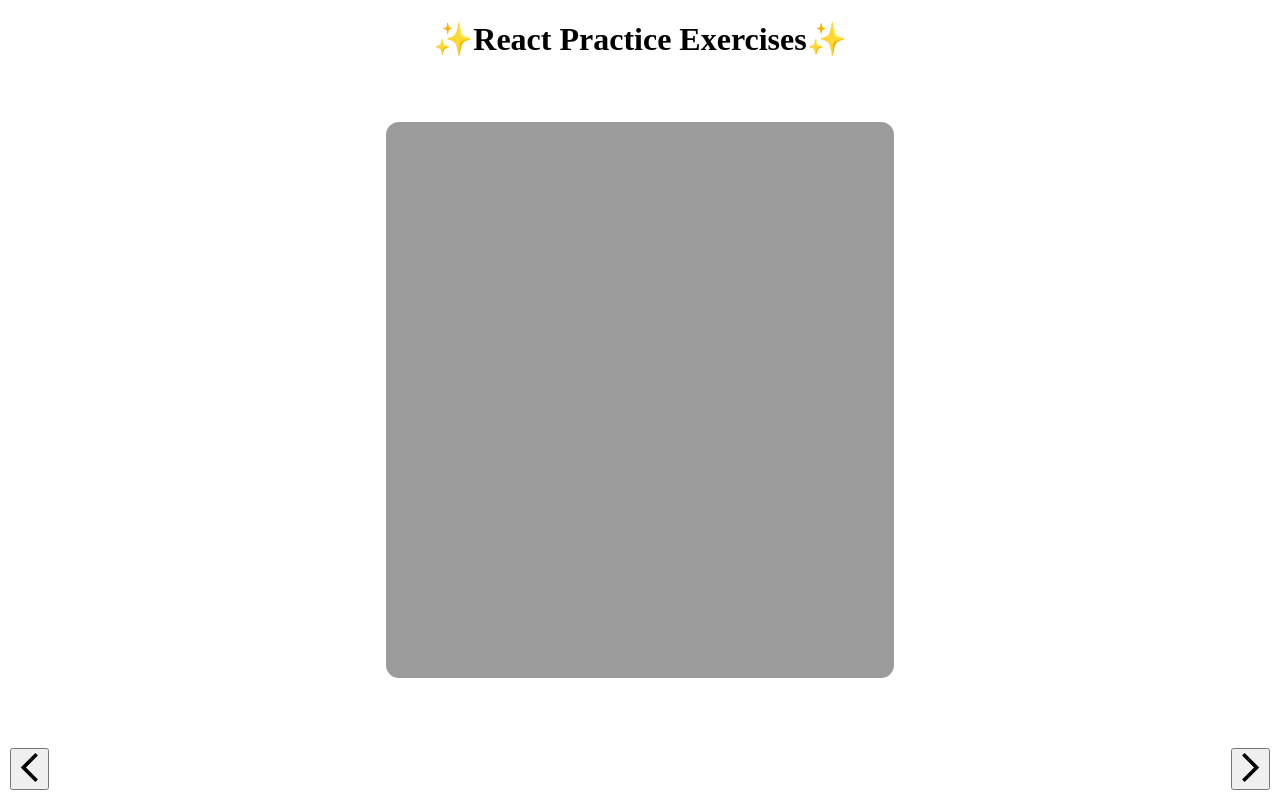
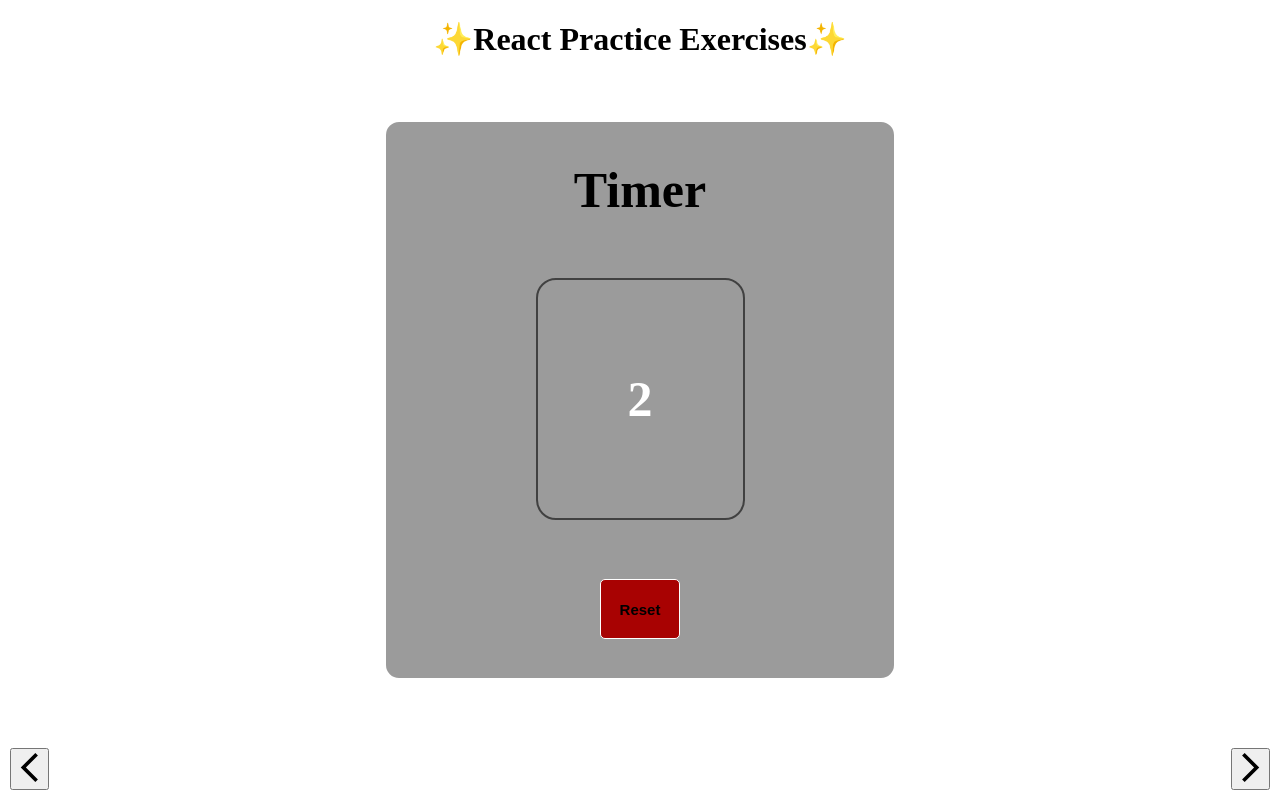
Before and after one commit to JuanJaimes9/PractReact, a React (Vite) app: page / in a window 1280 px wide. Both pictures are taken after a click on the button 1250 px from the left and 769 px from the top of the page. Built offline with nearby package versions, Linux system fonts and the light colour scheme; the HTML template or start-up script is replaced by a standard one.

Commit message:
update styles, create timer

```diff
--- a/src/App.jsx
+++ b/src/App.jsx
@@ -7,7 +7,7 @@
   return (
     <div className='app'>
         <h1> ✨React Practice Exercises✨</h1>
-        <div className="app-container">
+        <div>
           <ExerciseNavigator />
         </div>
     </div>
--- a/src/components/exercises/exercise1/Exercise1.jsx
+++ b/src/components/exercises/exercise1/Exercise1.jsx
@@ -6,8 +6,8 @@
     const [count, setCount] = useState(0)
 
   return (
-    <div>
-        <h2>useState() Exercise</h2>
+    <div className='app-container'>
+        <h2>Click Counter</h2>
         <div className="count">
         {count}
         </div>
--- a/src/components/exercises/exercise2/Exercise2.jsx
+++ b/src/components/exercises/exercise2/Exercise2.jsx
@@ -1,13 +1,27 @@
 import React, { useEffect, useState } from 'react'
+import '../../../styles/exercise2.css'
 
 export default function Exercise2() {
 
+      const [time, setTime] = useState(0)
 
+      useEffect(() => {
+        const timer = setTimeout (() => {
+          const counter = time + 1;
+          setTime(counter);
+        }, 1000);
+        return () => clearTimeout(timer)
+      }, [time])
 
   return (
-    <div>
-
-
+    <div className='app-container'>
+      <h2>Timer</h2>
+      <div className="timer">
+        {time}
+      </div>
+      <div className='buttons-container'>
+      <button className='btn reset' onClick={() => setTime(0)}>Reset</button>
+      </div>
     </div>
   )
 }
--- a/src/styles/exercise1.css
+++ b/src/styles/exercise1.css
@@ -2,6 +2,12 @@
     box-sizing: border-box;
     margin: 0;
     padding: 0;
+}
+
+.ex1{
+    display: flex;
+    flex-direction: column;
+    align-items: center;
 }
 
 .app-container {
@@ -23,7 +29,7 @@
     border-radius: 15px;
 }
 
-.count {
+.count, .timer {
     color: rgb(255, 255, 255);
     font-size: 50px;
     font-weight: 600;
@@ -50,6 +56,8 @@
     gap: 10px;
 }
 
+
+
 .btn{
     width: 80px;
     height: 40px;
--- /dev/null
+++ b/src/styles/exercise2.css
@@ -0,0 +1,12 @@
+
+h2{
+    font-size: 50px;
+}
+
+.timer {
+    padding: 90px;
+}
+
+.btn{
+    height: 60px;
+}
```
